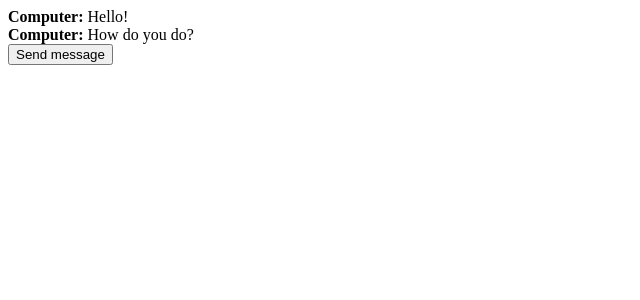
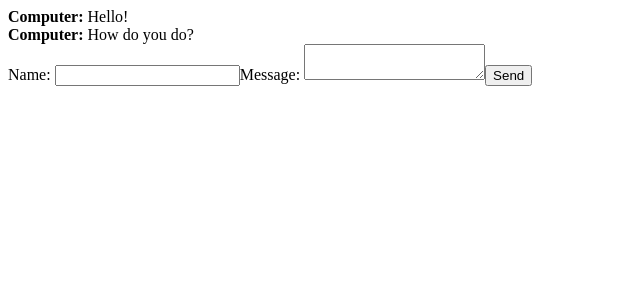
Before and after one commit to pogman25/react-23.04, a React app in the folder vagulina/: page / in a window 1280 px wide. Shown: the top 300 px of the page, without its empty margins (0-640 px from the left). Built offline with nearby package versions, Linux system fonts and the light colour scheme.

Commit message:
lesson2 homework

```diff
--- a/vagulina/src/components/Message.jsx
+++ b/vagulina/src/components/Message.jsx
@@ -1,13 +1,32 @@
-import React from 'react';
-import PropTypes from 'prop-types';
+import React from "react";
+import PropTypes from "prop-types";
 
-export default class MessageField extends React.Component {
-    static propTypes = {
-        text: PropTypes.string.isRequired,
-        author: PropTypes.string.isRequired
-    }
+export default class Message extends React.Component {
+  componentDidMount() {
+    console.log("message did mount");
+  }
 
-    render() {
-        return <div><b>{this.props.author}:</b> {this.props.text}</div>;
-    }
+  componentDidUpdate() {
+    console.log("message did update");
+  }
+
+  render() {
+    console.log("message render");
+    const { author, text } = this.props;
+    return (
+      <div>
+        <b>{author}:</b> {text}
+      </div>
+    );
+  }
 }
+
+Message.propTypes = {
+  text: PropTypes.string.isRequired,
+  author: PropTypes.string.isRequired,
+};
+
+Message.defaultProps = {
+    text: '(empty)',
+    author: 'Noname'
+}
--- a/vagulina/src/components/MessageField.jsx
+++ b/vagulina/src/components/MessageField.jsx
@@ -1,32 +1,48 @@
-import React from 'react';
-import Message from './Message';
+import React, { Component } from "react";
+import Message from "./Message";
+import MessageForm from "./MessageForm";
 
-export default class MessageField extends React.Component {
+export default class MessageField extends Component {
   state = {
-        messages: [{text: 'Hello!', author: 'Computer'}, {text: 'How do you do?', author: 'Computer'}],
+    messages: [
+      { text: "Hello!", author: "Computer" },
+      { text: "How do you do?", author: "Computer" },
+    ],
   };
 
   updateState = (text, author) => {
-        this.setState((prevState) => ({messages: [...prevState.messages, {text: text, author: author}]}));
-    }
+    this.setState(({ messages }) => ({
+      messages: [...messages, { text: text, author: author }],
+    }));
+  };
 
-    handleClick = () => {
-        this.updateState('I\'m OK', 'User');
+  componentDidMount() {
+    console.log("messagefield did mount");
   }
 
   componentDidUpdate() {
-        if (this.state.messages.length % 2 === 1) {
-            setTimeout(() => this.updateState('This is bot...', 'Robot'), 1000);
+    console.log("messagefiled did update");
+    if (this.state.messages[this.state.messages.length-1].author !== "Robot") {
+      this.updateState("This is bot...", "Robot");
     }
   }
 
+  addNewMessage = (message) => {
+    const { text, author } = message;
+    this.updateState(text, author);
+  };
+
   render() {
-        const messageElements = this.state.messages.map((message, id) => (
+    console.log("messagefield render");
+    const { messages } = this.state;
+    const messageElements = messages.map((message, id) => (
       <Message key={id} text={message.text} author={message.author} />
     ));
-        return <div>
+    return (
+      <div>
         {messageElements}
-            <button onClick={this.handleClick}>Send message</button>
-        </div>;
+        <MessageForm addNewMessage={this.addNewMessage} />
+      </div>
+    );
   }
 }
--- /dev/null
+++ b/vagulina/src/components/MessageForm.jsx
@@ -0,0 +1,46 @@
+import React, { PureComponent } from "react";
+import ReactDom from "react-dom";
+
+class MessageForm extends PureComponent {
+  state = { text: "", author: "" };
+
+  componentDidMount() {
+    console.log("MessageForm did mount");
+  }
+
+  componentDidUpdate() {
+    console.log("MessageForm did update");
+  }
+
+  onChangeText = (e) => {
+    this.setState({ [e.target.name]: e.target.value });
+  };
+
+  onSubmit = (e) => {
+    e.preventDefault();
+    const { addNewMessage } = this.props;
+    addNewMessage(this.state); // здесь можно использовать this.state или лучше создать новый объект?
+    this.setState({ text: "", author: "" });
+  };
+
+  render() {
+    console.log("MessageForm render");
+    const { text, author } = this.state;
+    return (
+      <form onSubmit={this.onSubmit}>
+        <label>Name: </label>
+        <input
+          type="text"
+          name="author"
+          value={author}
+          onChange={this.onChangeText}
+        />
+        <label>Message: </label>
+        <textarea name="text" value={text} onChange={this.onChangeText} />
+        <button>Send</button>
+      </form>
+    );
+  }
+}
+
+export default MessageForm;
--- a/vagulina/src/index.html
+++ b/vagulina/src/index.html
@@ -1,12 +1,18 @@
 <!DOCTYPE html>
 <html lang="en">
-<head>
-    <meta charset="UTF-8">
+  <head>
+    <meta charset="UTF-8" />
     <title>Document</title>
-    <script crossorigin src="https://unpkg.com/react@16/umd/react.development.js"></script>
-<script crossorigin src="https://unpkg.com/react-dom@16/umd/react-dom.development.js"></script>
-</head>
-<body>
-    <div id="hello-react"></div>
-</body>
+    <script
+      crossorigin
+      src="https://unpkg.com/react@16/umd/react.development.js"
+    ></script>
+    <script
+      crossorigin
+      src="https://unpkg.com/react-dom@16/umd/react-dom.development.js"
+    ></script>
+  </head>
+  <body>
+    <div id="root"></div>
+  </body>
 </html>
--- a/vagulina/src/index.jsx
+++ b/vagulina/src/index.jsx
@@ -1,8 +1,5 @@
 import React from "react";
 import ReactDOM from "react-dom";
-import MessageField from './components/MessageField';
+import MessageField from "./components/MessageField";
 
-ReactDOM.render(
-  <MessageField name="REACT" />,
-  document.getElementById("hello-react")
-);
+ReactDOM.render(<MessageField name="REACT" />, document.getElementById("root"));
--- a/vagulina/webpack.config.js
+++ b/vagulina/webpack.config.js
@@ -5,7 +5,7 @@ module.exports={
     entry: './src/index.jsx',
     output: {
         path: path.resolve(__dirname, "build"),
-        filename: "index.js"
+        filename: "index[hash].js"
     },
     resolve: {
         extensions: [".js", ".jsx"]
```
Also changed, not shown: 4 other files (tests, documents, lock files or other folders). Lines whose indentation alone changed are shown as unchanged.
